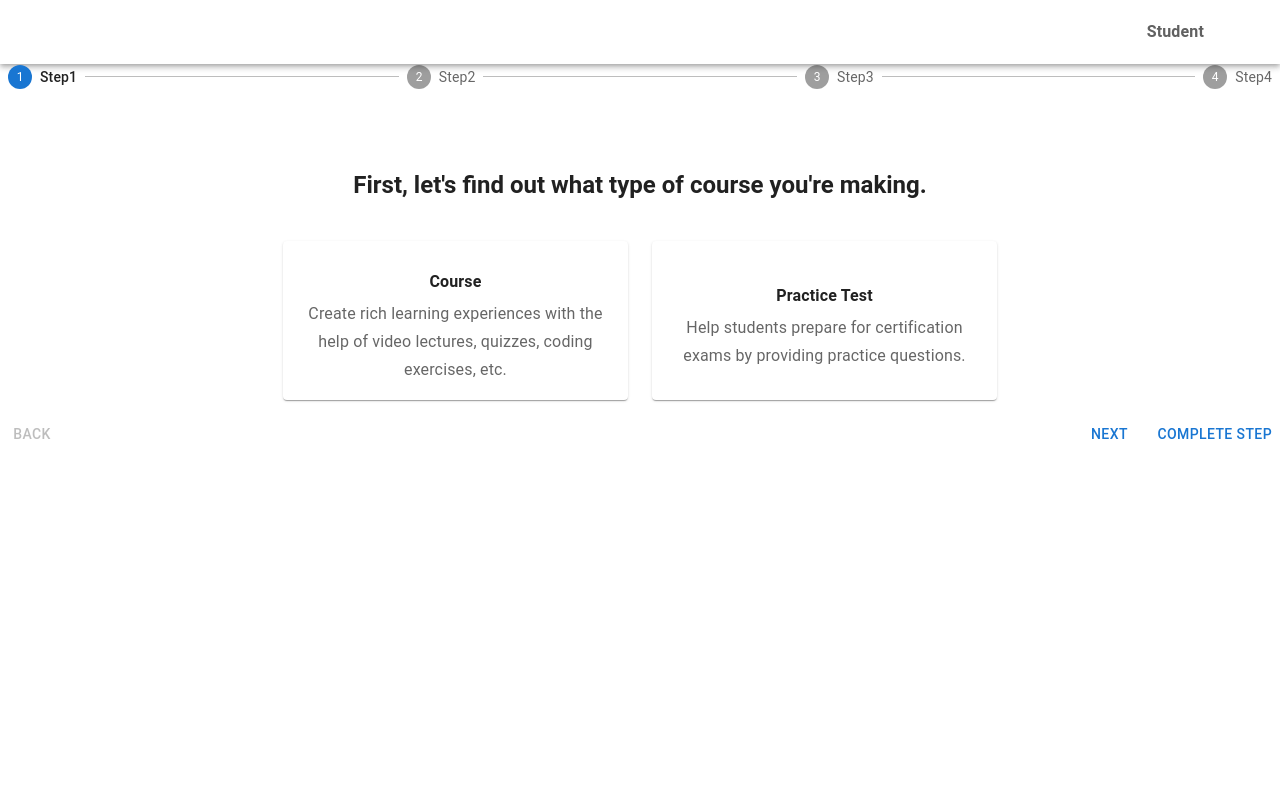
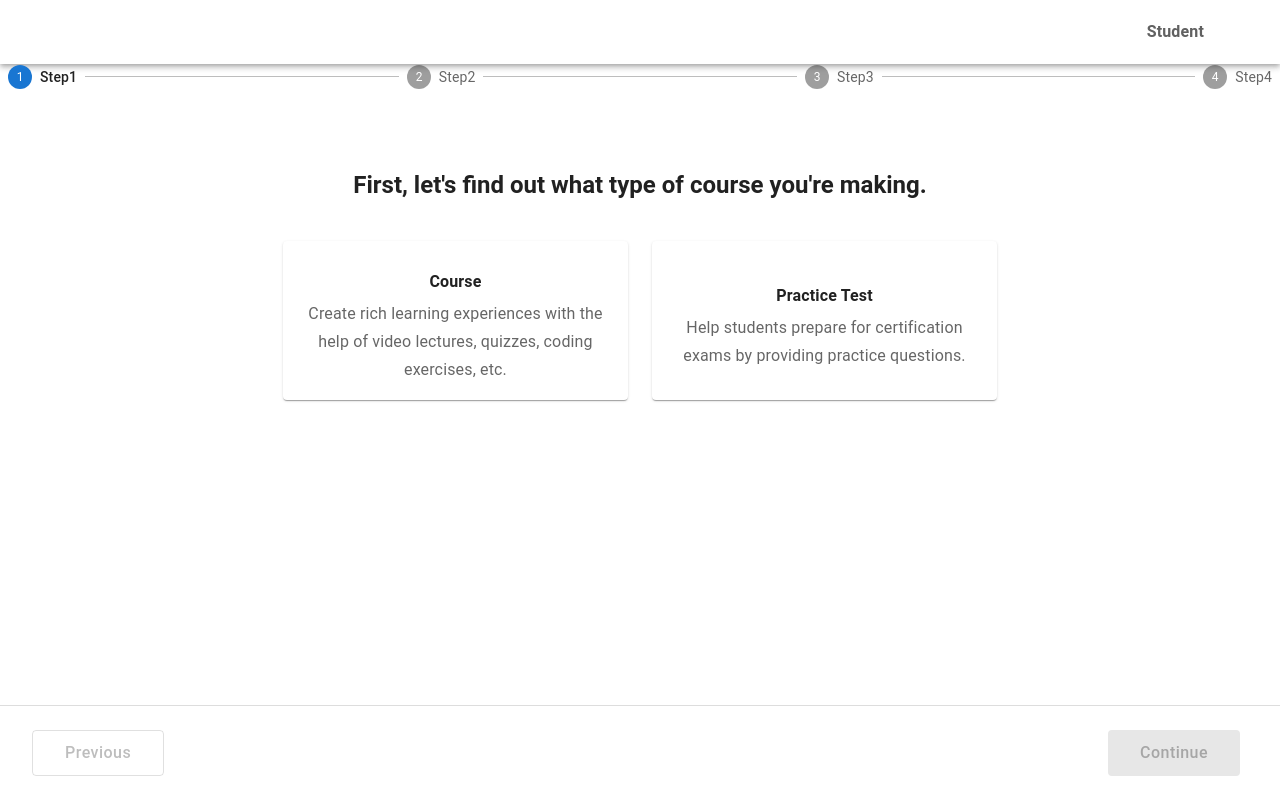
Before and after one commit to AhmedHussein222/Udemy-Client, a React (Vite) app: page /instructor/create in a window 1280 px wide. Built offline with nearby package versions, Linux system fonts and the light colour scheme; some icons are missing.

Commit message:
route in sidebar of instructor dashboard

```diff
--- a/src/App.jsx
+++ b/src/App.jsx
@@ -27,6 +27,9 @@ const router = createBrowserRouter([
   { path: "instructor", element: <InsMain />,
     children:[
       { path: "", element: <Home /> },
+      { path: "courses", element: <Home /> },
+      { path: "communication", element: <Home /> },
+      { path: "performance", element: <Home /> },
       { path: "create", element: <CreateCourse /> },
       { path: "edit", element: <EditCourse /> },
 
--- a/src/Components/Instructor Dashboard/components/CreateCourse/createcourse.jsx
+++ b/src/Components/Instructor Dashboard/components/CreateCourse/createcourse.jsx
@@ -1,19 +1,39 @@
-import * as React from 'react';
-import Box from '@mui/material/Box';
-import Stepper from '@mui/material/Stepper';
-import Step from '@mui/material/Step';
-import StepButton from '@mui/material/StepButton';
-import Button from '@mui/material/Button';
-import Typography from '@mui/material/Typography';
-import { Card, CardActionArea, CardContent, FormControl, FormControlLabel, InputLabel, MenuItem, Radio, RadioGroup, Select, Stack, TextField } from '@mui/material';
-import OndemandVideoIcon from '@mui/icons-material/OndemandVideo';
-import DescriptionIcon from '@mui/icons-material/Description';
+import DescriptionIcon from "@mui/icons-material/Description";
+import OndemandVideoIcon from "@mui/icons-material/OndemandVideo";
+import {
+  Card,
+  CardActionArea,
+  CardContent,
+  FormControl,
+  FormControlLabel,
+  InputLabel,
+  MenuItem,
+  Radio,
+  RadioGroup,
+  Select,
+  Stack,
+  TextField,
+} from "@mui/material";
+import Box from "@mui/material/Box";
+import Button from "@mui/material/Button";
+import Step from "@mui/material/Step";
+import StepButton from "@mui/material/StepButton";
+import Stepper from "@mui/material/Stepper";
+import Typography from "@mui/material/Typography";
+import * as React from "react";
+import { useNavigate } from "react-router-dom";
 
-const steps = ['Step1', 'Step2', 'Step3', 'Step4'];
+const steps = ["Step1", "Step2", "Step3", "Step4"];
 
 export default function CreateCourse() {
   const [activeStep, setActiveStep] = React.useState(0);
   const [completed, setCompleted] = React.useState({});
+
+  const [courseType, setCourseType] = React.useState("");
+  const [courseTitle, setCourseTitle] = React.useState("");
+  const [category, setCategory] = React.useState("");
+  const [timeCommitment, setTimeCommitment] = React.useState("1");
+  const nav = useNavigate();
 
   const totalSteps = () => {
     return steps.length;
@@ -36,6 +56,15 @@ export default function CreateCourse() {
       isLastStep() && !allStepsCompleted()
         ? steps.findIndex((step, i) => !(i in completed))
         : activeStep + 1;
+
+        isLastStep() && nav("/instructor/edit") ;
+
+    // Add completion for current step
+    setCompleted({
+      ...completed,
+      [activeStep]: true,
+    });
+
     setActiveStep(newActiveStep);
   };
 
@@ -47,74 +76,108 @@ export default function CreateCourse() {
     setActiveStep(step);
   };
 
-  const handleComplete = () => {
-    setCompleted({
-      ...completed,
-      [activeStep]: true,
-    });
-    handleNext();
-  };
-
-  const handleReset = () => {
-    setActiveStep(0);
-    setCompleted({});
+  const isStepValid = () => {
+    switch (activeStep) {
+      case 0:
+        return courseType !== "";
+      case 1:
+        return courseTitle.trim() !== "";
+      case 2:
+        return category !== "";
+      case 3:
+        return timeCommitment !== "";
+      default:
+        return true;
+    }
   };
 
   const stepContent = [
-    <Box sx={{ display: 'flex', flexDirection: 'column', alignItems: 'center' }}>
-      <Typography variant='h5' fontWeight={'bold'} my={5} textAlign={'center'}>
+    <Box
+      sx={{ display: "flex", flexDirection: "column", alignItems: "center" }}
+    >
+      <Typography variant="h5" fontWeight={"bold"} my={5} textAlign={"center"}>
         First, let's find out what type of course you're making.
       </Typography>
-      <Stack direction={'row'} justifyContent={'center'} gap={3}>
+      <Stack direction={"row"} justifyContent={"center"} gap={3}>
         <Card
+          onClick={() => setCourseType("course")}
           sx={{
             maxWidth: 345,
-            display: 'flex',
-            justifyContent: 'center',
-            alignItems: 'center',
-            flexDirection: 'column',
-            transition: 'all 0.3s ease',
-            '&:hover': {
-              backgroundColor: '#d8e0fb',
-              border: '2px solid black',
+            display: "flex",
+            justifyContent: "center",
+            alignItems: "center",
+            flexDirection: "column",
+            transition: "all 0.3s ease",
+            border: courseType === "course" ? "2px solid #A435F0" : "none",
+            "&:hover": {
+              backgroundColor: "#d8e0fb",
+              border: "2px solid black",
             },
           }}
         >
-          <CardActionArea sx={{ display: 'flex', flexDirection: 'column', alignItems: 'center', justifyContent: 'center' }}>
+          <CardActionArea
+            sx={{
+              display: "flex",
+              flexDirection: "column",
+              alignItems: "center",
+              justifyContent: "center",
+            }}
+          >
             <OndemandVideoIcon sx={{ fontSize: 40, marginBottom: 2, mt: 5 }} />
-            <CardContent sx={{ textAlign: 'center' }}>
-              <Typography gutterBottom variant="body1" component="div" fontWeight={'bold'}>
+            <CardContent sx={{ textAlign: "center" }}>
+              <Typography
+                gutterBottom
+                variant="body1"
+                component="div"
+                fontWeight={"bold"}
+              >
                 Course
               </Typography>
-              <Typography variant="subtitle1" sx={{ color: 'text.secondary' }}>
-                Create rich learning experiences with the help of video lectures, quizzes, coding exercises, etc.
+              <Typography variant="subtitle1" sx={{ color: "text.secondary" }}>
+                Create rich learning experiences with the help of video
+                lectures, quizzes, coding exercises, etc.
               </Typography>
             </CardContent>
           </CardActionArea>
         </Card>
 
         <Card
+          onClick={() => setCourseType("practice")}
           sx={{
             maxWidth: 345,
-            display: 'flex',
-            justifyContent: 'center',
-            alignItems: 'center',
-            flexDirection: 'column',
-            transition: 'all 0.3s ease',
-            '&:hover': {
-              backgroundColor: '#d8e0fb',
-              border: '2px solid black',
+            display: "flex",
+            justifyContent: "center",
+            alignItems: "center",
+            flexDirection: "column",
+            transition: "all 0.3s ease",
+            border: courseType === "practice" ? "2px solid #A435F0" : "none",
+            "&:hover": {
+              backgroundColor: "#d8e0fb",
+              border: "2px solid black",
             },
           }}
         >
-          <CardActionArea sx={{ display: 'flex', flexDirection: 'column', alignItems: 'center', justifyContent: 'center' }}>
+          <CardActionArea
+            sx={{
+              display: "flex",
+              flexDirection: "column",
+              alignItems: "center",
+              justifyContent: "center",
+            }}
+          >
             <DescriptionIcon sx={{ fontSize: 40, marginBottom: 2, mt: 5 }} />
-            <CardContent sx={{ textAlign: 'center' }}>
-              <Typography gutterBottom variant="body1" component="div" fontWeight={'bold'}>
+            <CardContent sx={{ textAlign: "center" }}>
+              <Typography
+                gutterBottom
+                variant="body1"
+                component="div"
+                fontWeight={"bold"}
+              >
                 Practice Test
               </Typography>
-              <Typography variant="subtitle1" sx={{ color: 'text.secondary' }}>
-                Help students prepare for certification exams by providing practice questions.
+              <Typography variant="subtitle1" sx={{ color: "text.secondary" }}>
+                Help students prepare for certification exams by providing
+                practice questions.
               </Typography>
             </CardContent>
           </CardActionArea>
@@ -122,64 +185,73 @@ export default function CreateCourse() {
       </Stack>
     </Box>,
 
-    <Box sx={{ display: 'flex', flexDirection: 'column', alignItems: 'center' }}>
-      <Typography variant='h5' fontWeight={"bold"} textAlign={'center'} my={2}>
+    <Box
+      sx={{ display: "flex", flexDirection: "column", alignItems: "center" }}
+    >
+      <Typography variant="h5" fontWeight={"bold"} textAlign={"center"} my={2}>
         How about a working title?
       </Typography>
-      <Typography variant='body1' textAlign={'center'} my={1}>
+      <Typography variant="body1" textAlign={"center"} my={1}>
         It's ok if you can't think of a good title now. You can change it later.
       </Typography>
       <TextField
+        value={courseTitle}
+        onChange={(e) => setCourseTitle(e.target.value)}
         id="outlined-basic"
         variant="outlined"
         fullWidth
         sx={{
           maxWidth: 500,
-          borderRadius: '8px',
-          padding: '10px',
-          '& .MuiOutlinedInput-root': {
-            borderRadius: '8px',
+          borderRadius: "8px",
+          padding: "10px",
+          "& .MuiOutlinedInput-root": {
+            borderRadius: "8px",
           },
-          '& .MuiInputLabel-root': {
-            color: '#1976d2',
+          "& .MuiInputLabel-root": {
+            color: "#1976d2",
           },
-          '& .MuiOutlinedInput-notchedOutline': {
-            borderColor: '#1976d2',
+          "& .MuiOutlinedInput-notchedOutline": {
+            borderColor: "#1976d2",
           },
-          '&:hover .MuiOutlinedInput-notchedOutline': {
-            borderColor: '#1565c0',
+          "&:hover .MuiOutlinedInput-notchedOutline": {
+            borderColor: "#1565c0",
           },
-          '& .MuiInputBase-root': {
-            fontSize: '1rem',
+          "& .MuiInputBase-root": {
+            fontSize: "1rem",
           },
           my: 5,
         }}
       />
     </Box>,
 
-    <Box sx={{ display: 'flex', flexDirection: 'column', alignItems: 'center' }}>
-      <Typography variant='h5' fontWeight={"bold"} textAlign={'center'} my={3}>
+    <Box
+      sx={{ display: "flex", flexDirection: "column", alignItems: "center" }}
+    >
+      <Typography variant="h5" fontWeight={"bold"} textAlign={"center"} my={3}>
         What category best fits the knowledge you'll share?
       </Typography>
-      <Typography variant='body1' textAlign={'center'} my={3}>
+      <Typography variant="body1" textAlign={"center"} my={3}>
         Choose the category that best fits the knowledge you'll share.
       </Typography>
 
-      <FormControl sx={{ width: '100%', maxWidth: 400 }}>
+      <FormControl sx={{ width: "100%", maxWidth: 400 }}>
         <InputLabel id="demo-simple-select-label">Select Category</InputLabel>
         <Select
+          value={category}
+          onChange={(e) => setCategory(e.target.value)}
           labelId="demo-simple-select-label"
           id="demo-simple-select"
           label="Select Category"
           sx={{
-            borderRadius: '8px',
-            padding: '8px',
-            boxShadow: '0 2px 5px rgba(0, 0, 0, 0.1)',
-            '& .MuiSelect-icon': {
-              color: '#1976d2',
+            borderRadius: "8px",
+            padding: "8px",
+            boxShadow: "0 2px 5px rgba(0, 0, 0, 0.1)",
+            "& .MuiSelect-icon": {
+              color: "#1976d2",
             },
           }}
         >
+
           <MenuItem value={10}>Ten</MenuItem>
           <MenuItem value={20}>Twenty</MenuItem>
           <MenuItem value={30}>Thirty</MenuItem>
@@ -187,30 +259,39 @@ export default function CreateCourse() {
       </FormControl>
     </Box>,
 
-    <Box sx={{ display: 'flex', flexDirection: 'column', alignItems: 'center' }}>
-      <Typography variant='h5' fontWeight={"bold"} textAlign={'center'} my={4}>
+    <Box
+      sx={{ display: "flex", flexDirection: "column", alignItems: "center" }}
+    >
+      <Typography variant="h5" fontWeight={"bold"} textAlign={"center"} my={4}>
         How much time can you spend creating your course per week?
       </Typography>
-      <Typography variant='body1' textAlign={'center'} my={3}>
-        There's no wrong answer. We can help you achieve your goals even if you don't have much time.
+      <Typography variant="body1" textAlign={"center"} my={3}>
+        There's no wrong answer. We can help you achieve your goals even if you
+        don't have much time.
       </Typography>
 
       <FormControl>
-        <RadioGroup aria-labelledby="demo-radio-buttons-group-label" defaultValue="1" name="radio-buttons-group">
+        <RadioGroup
+          value={timeCommitment}
+          onChange={(e) => setTimeCommitment(e.target.value)}
+          aria-labelledby="demo-radio-buttons-group-label"
+          defaultValue="1"
+          name="radio-buttons-group"
+        >
           <FormControlLabel
             value="1"
             control={<Radio />}
             label="I’m very busy right now (0-2 hours)"
             sx={{
-              border: '1px solid #ccc',
-              borderRadius: '8px',
-              padding: '10px',
-              marginBottom: '8px',
-              '&:hover': {
-                backgroundColor: '#f0f0f0',
+              border: "1px solid #ccc",
+              borderRadius: "8px",
+              padding: "10px",
+              marginBottom: "8px",
+              "&:hover": {
+                backgroundColor: "#f0f0f0",
               },
-              '&.Mui-selected': {
-                backgroundColor: '#e0f7fa',
+              "&.Mui-selected": {
+                backgroundColor: "#e0f7fa",
               },
             }}
           />
@@ -219,15 +300,15 @@ export default function CreateCourse() {
             control={<Radio />}
             label="I’ll work on this on the side (2-4 hours)"
             sx={{
-              border: '1px solid #ccc',
-              borderRadius: '8px',
-              padding: '10px',
-              marginBottom: '8px',
-              '&:hover': {
-                backgroundColor: '#f0f0f0',
+              border: "1px solid #ccc",
+              borderRadius: "8px",
+              padding: "10px",
+              marginBottom: "8px",
+              "&:hover": {
+                backgroundColor: "#f0f0f0",
               },
-              '&.Mui-selected': {
-                backgroundColor: '#e0f7fa',
+              "&.Mui-selected": {
+                backgroundColor: "#e0f7fa",
               },
             }}
           />
@@ -236,15 +317,15 @@ export default function CreateCourse() {
             control={<Radio />}
             label="I have lots of flexibility (5+ hours)"
             sx={{
-              border: '1px solid #ccc',
-              borderRadius: '8px',
-              padding: '10px',
-              marginBottom: '8px',
-              '&:hover': {
-                backgroundColor: '#f0f0f0',
+              border: "1px solid #ccc",
+              borderRadius: "8px",
+              padding: "10px",
+              marginBottom: "8px",
+              "&:hover": {
+                backgroundColor: "#f0f0f0",
               },
-              '&.Mui-selected': {
-                backgroundColor: '#e0f7fa',
+              "&.Mui-selected": {
+                backgroundColor: "#e0f7fa",
               },
             }}
           />
@@ -253,25 +334,25 @@ export default function CreateCourse() {
             control={<Radio />}
             label="I haven’t yet decided if I have time"
             sx={{
-              border: '1px solid #ccc',
-              borderRadius: '8px',
-              padding: '10px',
-              marginBottom: '8px',
-              '&:hover': {
-                backgroundColor: '#f0f0f0',
+              border: "1px solid #ccc",
+              borderRadius: "8px",
+              padding: "10px",
+              marginBottom: "8px",
+              "&:hover": {
+                backgroundColor: "#f0f0f0",
               },
-              '&.Mui-selected': {
-                backgroundColor: '#e0f7fa',
+              "&.Mui-selected": {
+                backgroundColor: "#e0f7fa",
               },
             }}
           />
         </RadioGroup>
       </FormControl>
-    </Box>
+    </Box>,
   ];
 
   return (
-    <Box sx={{ width: '100%', overflow: 'hidden' }}>
+    <Box sx={{ width: "100%", overflow: "hidden", pb: 10 }}>
       <Stepper nonLinear activeStep={activeStep}>
         {steps.map((label, index) => (
           <Step key={label} completed={completed[index]}>
@@ -283,45 +364,79 @@ export default function CreateCourse() {
       </Stepper>
       <div>
         {allStepsCompleted() ? (
-          <React.Fragment>
-            <Typography sx={{ mt: 2, mb: 1 }}>
-              All steps completed - you&apos;re finished
-            </Typography>
-            <Box sx={{ display: 'flex', flexDirection: 'row', pt: 2 }}>
-              <Box sx={{ flex: '1 1 auto' }} />
-              <Button onClick={handleReset}>Reset</Button>
-            </Box>
-          </React.Fragment>
+          // <React.Fragment>
+          //   <Typography sx={{ mt: 2, mb: 1 }}>
+          //     All steps completed - you&apos;re finished
+          //   </Typography>
+          //   <Box sx={{ display: "flex", flexDirection: "row", pt: 2 }}>
+          //     <Box sx={{ flex: "1 1 auto" }} />
+          //     <Button onClick={handleReset}>Reset</Button>
+          //   </Box>
+          // </React.Fragment>
+          nav({ to: "instuctor" })
         ) : (
           <React.Fragment>
             <Typography sx={{ mt: 2, mb: 1, py: 1 }}></Typography>
             {stepContent[activeStep]}
 
-            <Box sx={{ display: 'flex', flexDirection: 'row', pt: 2 }}>
+            <Box
+              sx={{
+                display: "flex",
+                flexDirection: "row",
+                position: "fixed",
+                bottom: 0,
+                left: 0,
+                right: 0,
+                py: 3,
+                px: 4,
+                bgcolor: "white",
+                borderTop: "1px solid #ddd",
+                zIndex: 1000,
+              }}
+            >
               <Button
-                color="inherit"
+                variant="outlined"
                 disabled={activeStep === 0}
                 onClick={handleBack}
-                sx={{ mr: 1 }}
+                sx={{
+                  mr: 1,
+                  color: "#6B6F74",
+                  borderColor: "#6B6F74",
+                  textTransform: "none",
+                  fontSize: "16px",
+                  px: 4,
+                  py: 1,
+                  "&:hover": {
+                    borderColor: "#6B6F74",
+                    backgroundColor: "rgba(107, 111, 116, 0.04)",
+                  },
+                }}
               >
-                Back
+                Previous
               </Button>
-              <Box sx={{ flex: '1 1 auto' }} />
-              <Button onClick={handleNext} sx={{ mr: 1 }}>
-                Next
+              <Box sx={{ flex: "1 1 auto" }} />
+              <Button
+                onClick={handleNext}
+                variant="contained"
+                disabled={!isStepValid()}
+                sx={{
+                  mr: 1,
+                  bgcolor: "#A435F0",
+                  textTransform: "none",
+                  fontSize: "16px",
+                  px: 4,
+                  py: 1,
+                  "&:hover": {
+                    bgcolor: "#8710ED",
+                  },
+                  "&.Mui-disabled": {
+                    bgcolor: "#E7E7E7",
+                    color: "#A6A6A6",
+                  },
+                }}
+              >
+                {isLastStep() ? "Finish" : "Continue"}
               </Button>
-              {activeStep !== steps.length &&
-                (completed[activeStep] ? (
-                  <Typography variant="caption" sx={{ display: 'inline-block' }}>
-                    Step {activeStep + 1} already completed
-                  </Typography>
-                ) : (
-                  <Button onClick={handleComplete}>
-                    {completedSteps() === totalSteps() - 1
-                      ? 'Finish'
-                      : 'Complete Step'}
-                  </Button>
-                ))}
             </Box>
           </React.Fragment>
         )}
--- a/src/Components/Instructor Dashboard/components/Main/Main.jsx
+++ b/src/Components/Instructor Dashboard/components/Main/Main.jsx
@@ -65,7 +65,7 @@ function InsMain() {
       <List sx={{ flexGrow: 1 }}>
         {['Courses', 'Communication', 'Performance', 'Tools', 'Resources'].map((text) => (
           <ListItem key={text} disablePadding>
-            <ListItemButton>
+            <ListItemButton onClick={()=>{ nav(`/instructor/${text.toLowerCase()}`) }}>
               <ListItemIcon>{iconMap[text]}</ListItemIcon>
               <ListItemText primary={text} />
             </ListItemButton>
```
